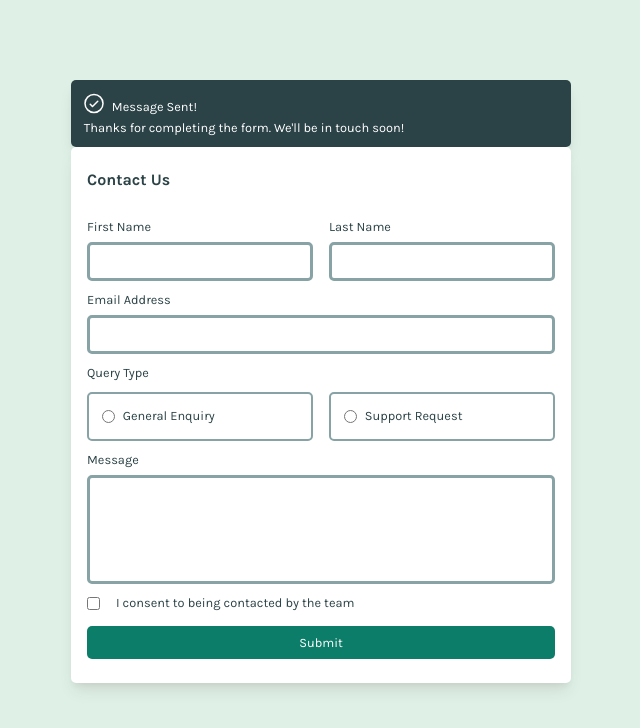
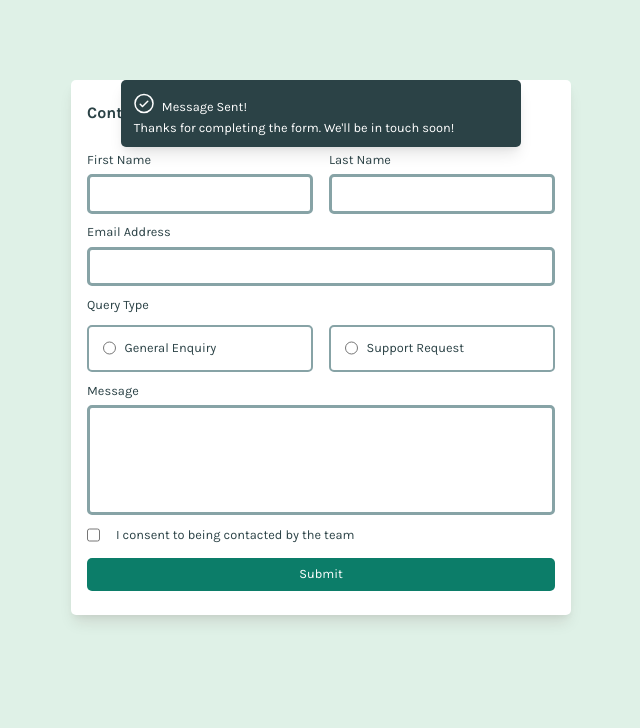
Before and after one commit to zesciati/contact-form-js, a plain HTML site: page index.html in a window 1280 px wide. Both pictures are taken after typing "Sample", "Sample", "name@example.com", "Sample" into the empty fields and a click on the button "Submit". Shown: the whole page, without its empty margins (319-959 px from the left). Drawn offline with Linux system fonts and the light colour scheme.

Commit message:
writing regexPattern for name

```diff
--- a/index.html
+++ b/index.html
@@ -8,6 +8,8 @@
     <link rel="stylesheet" href="styles.css" />
   </head>
   <body>
+    <!-- contact form details -->
+    <form action="" class="container">
       <article class="sucess-state">
         <div class="success-img">
           <img src="/images/icon-success-check.svg" alt="" />
@@ -15,7 +17,6 @@
         </div>
         <p>Thanks for completing the form. We'll be in touch soon!</p>
       </article>
-    <form action="" class="container">
       <h1>Contact Us</h1>
       <article class="name-container">
         <!-- first-name -->
@@ -44,12 +45,12 @@
           <div class="general-container">
             <!-- General Enquiry -->
             <input type="radio" name="query" value="enquiry" />
-            <p>General Enquiry</p>
+            <label>General Enquiry</label>
           </div>
           <!-- Support Request -->
           <div class="general-container">
             <input type="radio" name="query" value="request" />
-            <p>Support Request</p>
+            <label>Support Request</label>
           </div>
         </div>
       </article>
@@ -62,7 +63,7 @@
       <!-- consent input checkbox -->
       <div class="checkbox-container">
         <input type="checkbox" name="consent" />
-        <p>I consent to being contacted by the team</p>
+        <label>I consent to being contacted by the team</label>
       </div>
       <button type="submit" class="btn">Submit</button>
     </form>
--- a/script.js
+++ b/script.js
@@ -16,7 +16,8 @@ const successState = document.querySelector(".sucess-state");
 // firstName logic
 const validateFirstName = () => {
   const value = firstName.value.trim();
-  if (value === "") {
+  const namePattern = /^[A-Za-zÀ-ÖØ-öø-ÿ]+([ '-][A-Za-zÀ-ÖØ-öø-ÿ]+)*$/;
+  if (!namePattern.test(value) || value === "") {
     firstNameError.textContent = " This field is required ";
     firstNameError.style.display = "block";
     return false;
@@ -30,7 +31,9 @@ const validateFirstName = () => {
 // lastName logic
 const validateLastName = () => {
   const value = lastName.value.trim();
-  if (value === "") {
+  const namePattern = /^[A-Za-zÀ-ÖØ-öø-ÿ]+([ '-][A-Za-zÀ-ÖØ-öø-ÿ]+)*$/;
+
+  if (!namePattern.test(value) || value === "") {
     lastNameError.textContent = " This field is required ";
     lastNameError.style.display = "block";
     return false;
--- a/styles.css
+++ b/styles.css
@@ -131,6 +131,7 @@ select {
   display: flex;
   padding: 1.5rem 1rem;
   flex-direction: column;
+  position: relative;
 }
 
 .container h1 {
@@ -221,7 +222,8 @@ select {
   border-radius: 5px;
   border: 2px solid var(--Grey-500);
   width: 100%;
-  padding: 0.2rem 0.8rem;
+  padding: 0.9rem;
+  /* padding: 0.2rem 0.8rem; */
   display: flex;
   gap: 0.5rem;
 }
@@ -303,9 +305,14 @@ input[type="checkbox"] {
   background-color: var(--Grey-900);
   padding: 0.8rem;
   transition: 0.3s ease-in-out all;
-  max-width: 900px;
+  max-width: 400px;
   width: 90%;
   display: none;
+  position: absolute;
+  top: 0;
+  left: 0;
+  right: 0;
+  margin: 0 auto;
 }
 
 .success-img {
@@ -347,8 +354,4 @@ input[type="checkbox"] {
   .queryflex {
     flex-direction: row;
   }
-
-  .sucess-state {
-    max-width: 500px;
-  }
 }
```
Lines whose indentation alone changed are shown as unchanged.
